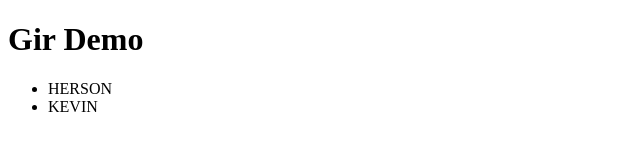
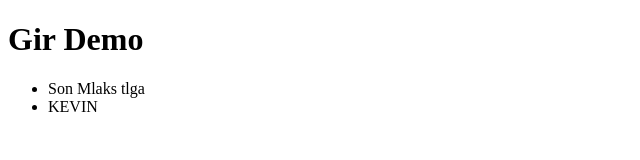
Before and after one commit to herson47villegas/hello-git, a plain HTML site: page index.html in a window 1280 px wide. Shown: the full height of the page, 0-640 px from the left. Drawn offline with Linux system fonts and the light colour scheme.

Commit message:
changed Herson to Son Mlaks tlga

```diff
--- a/index.html
+++ b/index.html
@@ -6,7 +6,7 @@
 <body>
 <h1>Gir Demo</h1>
 <ul>
-<li>HERSON</li>
+<li>Son Mlaks tlga</li>
 <li>KEVIN</li>
 </ul>
 </body>
```
